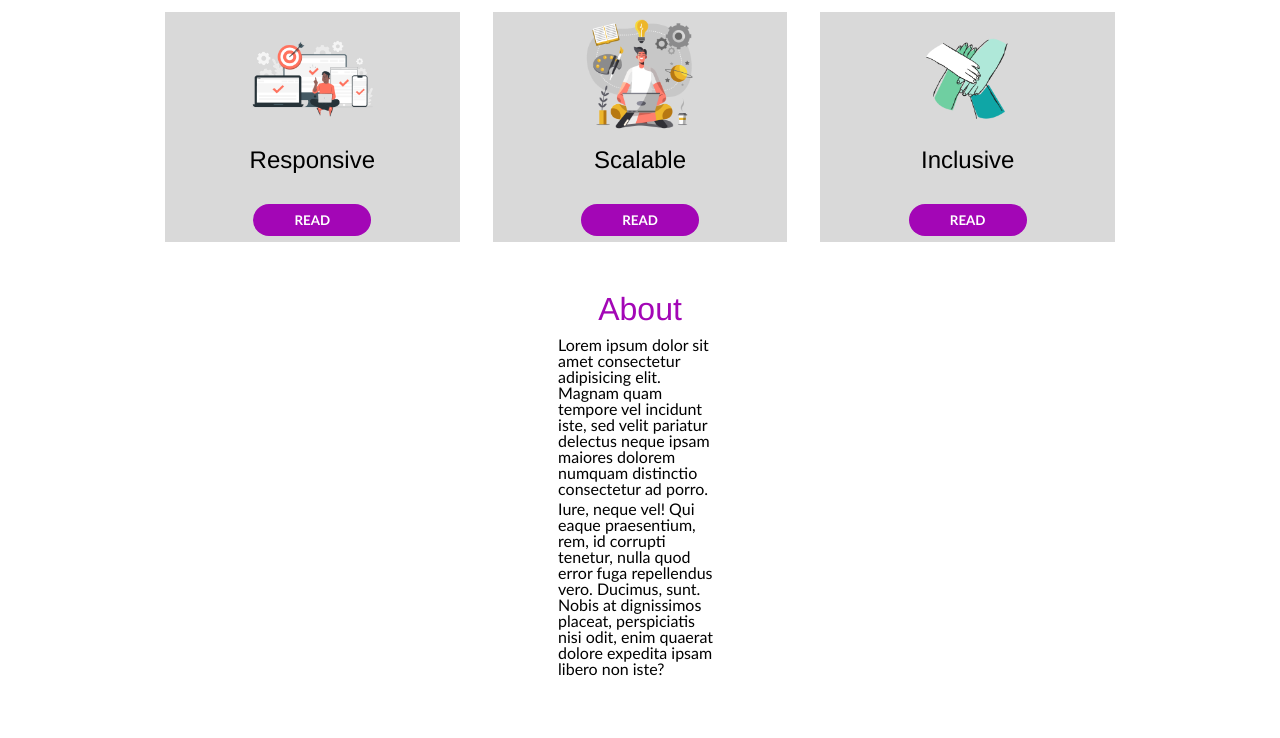
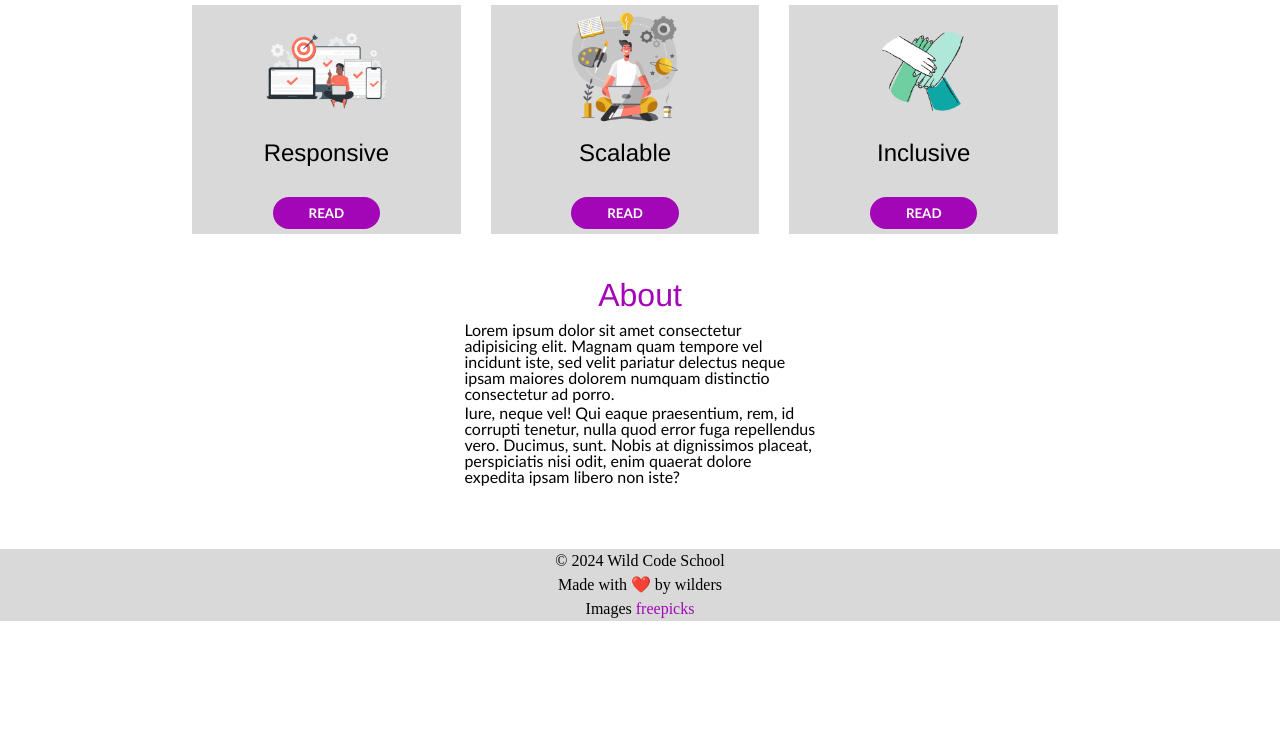
Before and after one commit to VinchC/quest_css_welcome_on_board, a plain HTML site: page integration/index.html in a window 1280 px wide. Shown: the part 481-1219 px from the top of the page. After the commit the page ends 1102 px from the top, so only its background shows below. Drawn offline with Linux system fonts and the light colour scheme.

Commit message:
unfactorized CSS file added with fix

```diff
--- a/integration/index.html
+++ b/integration/index.html
@@ -9,8 +9,8 @@
     />
     <title>Workshop Bienvenue à bord !</title>
     <link rel="stylesheet" href="reset.css" />
+    <!-- <link rel="stylesheet" href="unfactorizedStyle.css" /> -->
     <link rel="stylesheet" href="factorizedStyle.css" />
-    <link rel="stylesheet" href="unfactorizedStyle.css" />
     <link
       rel="stylesheet"
       href="mobile.css"
```
